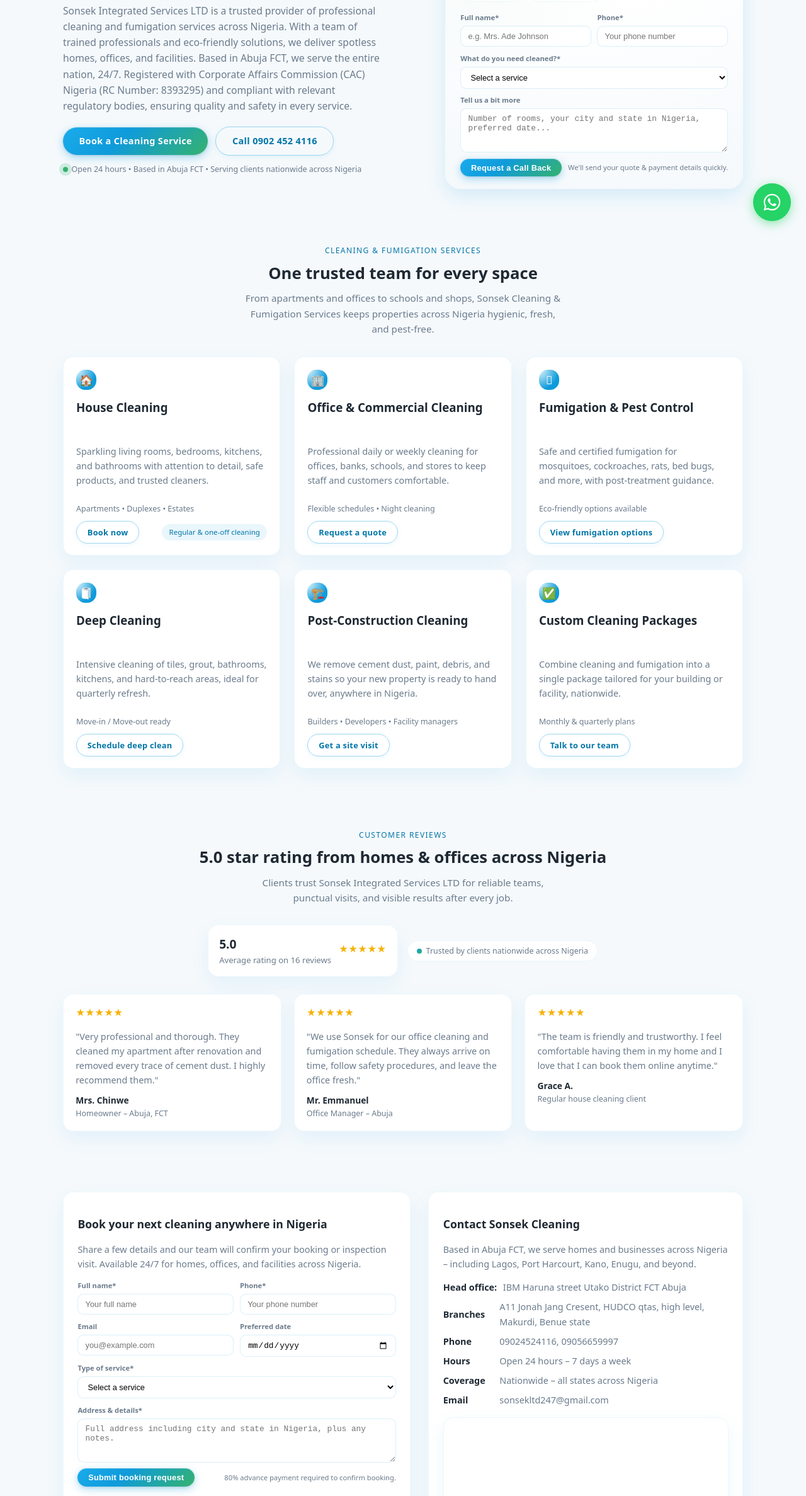
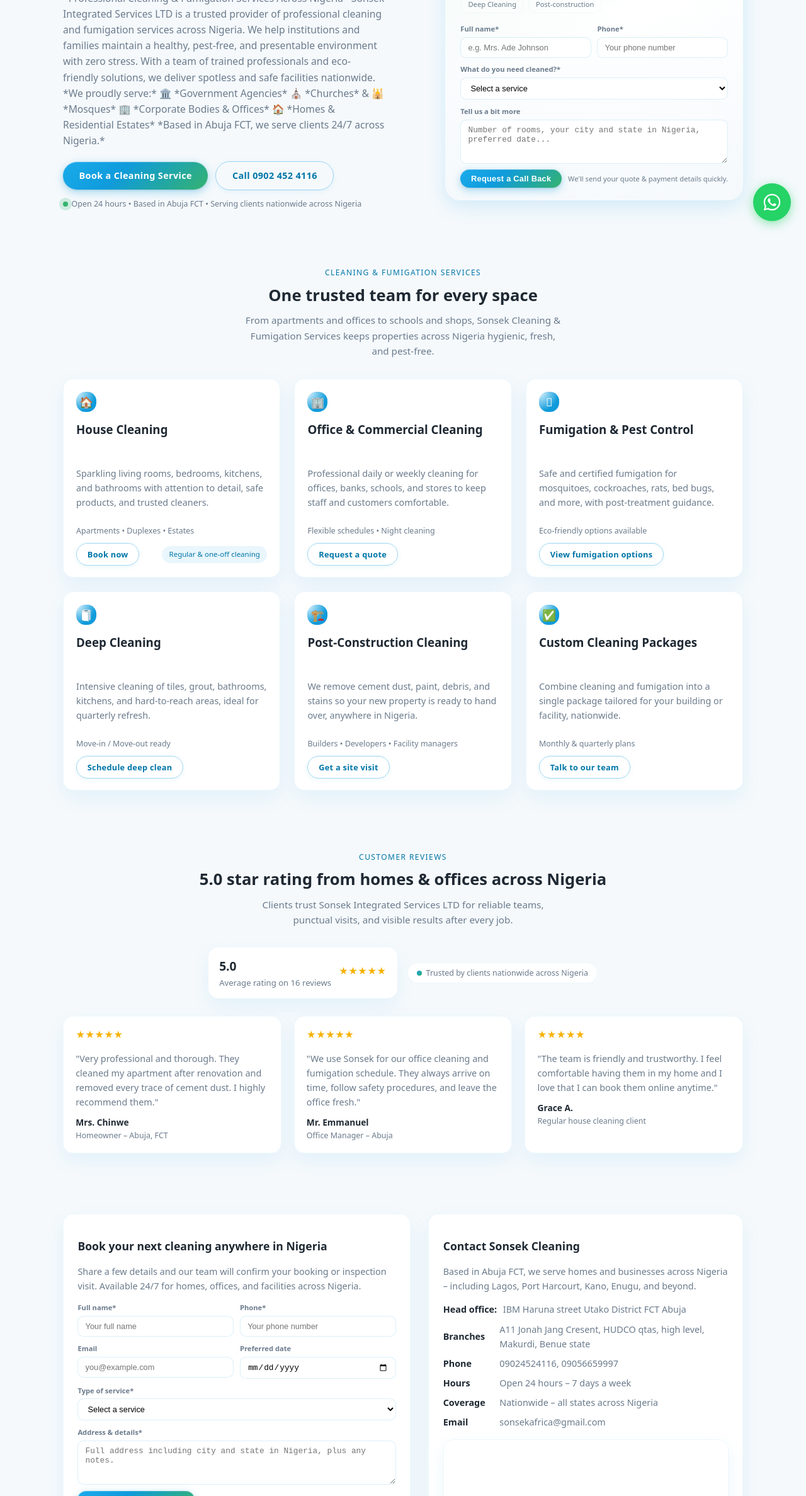
Before and after one commit to Victorsam862/sonsek, a website: page index.html in a window 1280 px wide. Shown: the part 425-2800 px from the top of the page at 63% size. Drawn offline with nearby package versions, Linux system fonts and the light colour scheme; grey boxes are pictures that could not be loaded.

Commit message:
email update

```diff
--- a/index.html
+++ b/index.html
@@ -114,9 +114,21 @@
             </div>
             <h1 class="hero-title">Professional <span>Cleaning &amp; Fumigation Services</span> Across Nigeria</h1>
 
-            <p class="hero-subtitle">Sonsek Integrated Services LTD is a trusted provider of professional cleaning and fumigation services across Nigeria.
-              With a team of trained professionals and eco-friendly solutions, we deliver spotless homes, offices, and facilities. Based in Abuja FCT, we serve the entire nation, 24/7.
-              Registered with Corporate Affairs Commission (CAC) Nigeria (RC Number: 8393295) and compliant with relevant regulatory bodies, ensuring quality and safety in every service.
+            <p class="hero-subtitle">
+              *Professional Cleaning & Fumigation Services Across Nigeria*
+
+Sonsek Integrated Services LTD is a trusted provider of professional cleaning and fumigation services across Nigeria. We help institutions and families maintain a healthy, pest-free, and presentable environment with zero stress.
+
+With a team of trained professionals and eco-friendly solutions, we deliver spotless and safe facilities nationwide.
+
+*We proudly serve:*
+🏛️ *Government Agencies*
+⛪ *Churches* & 🕌 *Mosques*
+🏢 *Corporate Bodies & Offices*
+🏠 *Homes & Residential Estates*
+
+*Based in Abuja FCT, we serve clients 24/7 across Nigeria.*
+
             </p>
 
             <div class="hero-actions">
@@ -333,7 +345,7 @@
 
               <li><span class="info-label">Hours</span><span>Open 24 hours &ndash; 7 days a week</span></li>
               <li><span class="info-label">Coverage</span><span>Nationwide &ndash; all states across Nigeria</span></li>
-              <li><span class="info-label">Email</span><span>sonsekltd247@gmail.com</span></li>
+              <li><span class="info-label">Email</span><span>sonsekafrica@gmail.com</span></li>
             </ul>
             <div class="map-embed" style="margin-top: 1rem">
               <iframe src="https://www.google.com/maps/embed?pb=!1m18!1m12!1m3!1d3963.0!2d7.4373904!3d9.0642751!2m3!1f0!2f0!3f0!3m2!1i1024!2i768!4f13.1!3m3!1m2!1s0x104e091720aad81f%3A0x2b874bb3d4c2ce24!2sSonsek%20The%20Cleaning%20Company!5e0!3m2!1sen!2sng!4v1700000000000"
@@ -373,7 +385,7 @@
             <div class="footer-heading">Contact</div>
             <ul class="footer-contact">
               <li>Phone: <a href="tel:09024524116">09024524116, 09056659997</a></li>
-              <li>Email: <a href="mailto:sonsekltd247@gmail.com">sonsekltd247@gmail.com</a></li>
+              <li>Email: <a href="mailto:sonsekafrica@gmail.com">sonsekafrica@gmail.com</a></li>
               <li>Head office: IBM Haruna street Utako District FCT Abuja</li>
               <li>Branches: A11 Jonah Jang Cresent, HUDCO qtas, high level, Makurdi, Benue state</li>
               <li>Coverage: Nationwide &ndash; all states</li>
```
Also changed, not shown: about.html (+2 -1 lines), booking.html (+1 -1 lines), contact.html (+2 -2 lines), gallery.html (+1 -1 lines), reviews.html (+1 -1 lines), services.html (+13 -1 lines).
